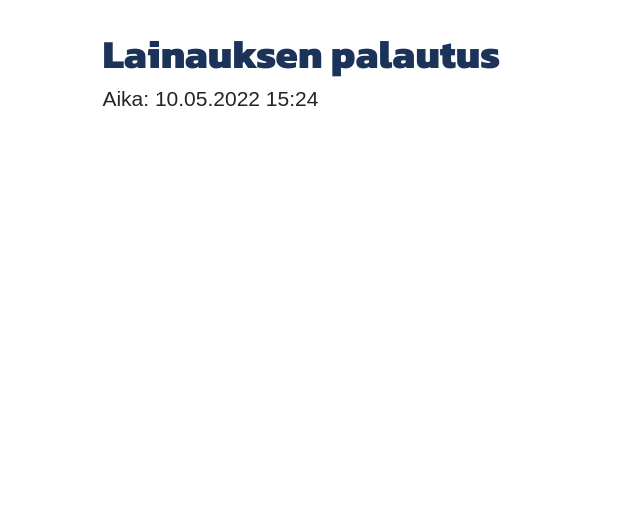
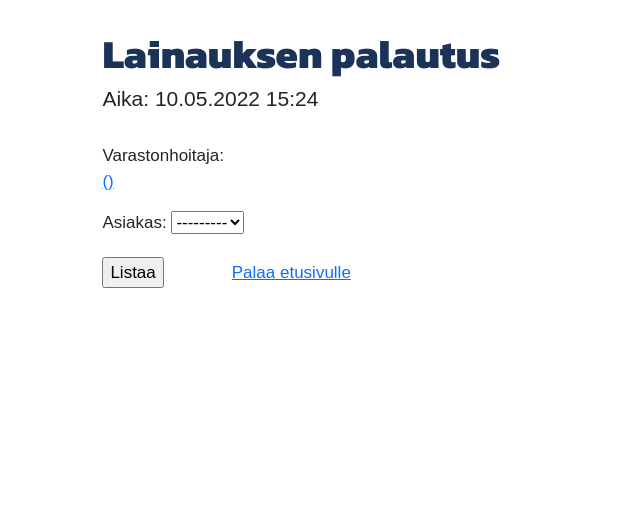
Before and after one commit to janlevea/Varastonhallinta-R3, a Django app: page /varasto/lainauksen_palautus/ in a window 1280 px wide. Shown: the part 139-667 px from the top of the page, without its empty margins (0-640 px from the left). Run offline with Django 4.2, Linux system fonts and the light colour scheme; the visitor is signed in with stand-in values (Sample User, id 1); data comes from the database, SQL or seed files in the repository; some libraries are stand-ins or nearby versions.

Commit message:
Lainauksen palautus toiminnallisuuden aloitus

```diff
--- a/varastonhallinta/varasto/forms.py
+++ b/varastonhallinta/varasto/forms.py
@@ -8,7 +8,6 @@
 
 # Varastotapahtuma modelista tehty formi uusi_lainaus -sivulle
 class UusiLainaus(forms.ModelForm):
-
     palautuspaiva = forms.DateField(
         initial = (timezone.now() + timedelta(days=14))
     )
@@ -26,5 +25,11 @@
         self.fields['tuote'].widget.attrs.update({'class': 'rasekoblueborder roundedborder'})
         self.fields['maara'].widget.attrs.update({'class': 'rasekoblueborder roundedborder bottom-marg'})
         self.fields['palautuspaiva'].widget.attrs.update({'class': 'blackborder roundedborder bottom-marg'})
+    # TODO: Tuote-valinnasta id pois
 
-# TODO: Tuote-valinnasta id pois
+class PalautaLainaus(forms.ModelForm):
+    class Meta:
+        model = Varastotapahtuma
+        fields = [
+            "asiakas"
+        ]
--- a/varastonhallinta/varasto/templates/varasto/lainauksen_palautus.html
+++ b/varastonhallinta/varasto/templates/varasto/lainauksen_palautus.html
@@ -7,6 +7,80 @@
         <h5>
             Aika: {{current_datetime|date:"d.m.Y H:i"}}
         </h5>
+        <br>
+        <form action="../lainauksen_palautus/" method="POST">
+            {% csrf_token %}
+            <div class="perusform1">
+                {% if asiakas %}
+                    <a href="/">Palaa etusivulle</a><br/><br/>
+                {% endif %}
+                <p class="varastonhoitaja">Varastonhoitaja:<br/>
+                <a href="/varasto/kayttajat/profiili/{{ request.user.opiskelijanumero }}">{{request.user.get_kokonimi}} ({{request.user.opiskelijanumero}})</a></p>
+                {% if not asiakas %}
+                    {{ form.as_p }}
+                    <input type="submit" value="Listaa"/>&emsp;&emsp;&emsp;&emsp;<a href="/">Palaa etusivulle</a>
+                {% endif %}
+            </div>
+        </form>
+        <br/>
+        {% if asiakas %}
+            {% if object_list %}
+                <br/>
+                Asiakkaan
+                <a href="/varasto/kayttajat/profiili/{{ asiakas.opiskelijanumero }}">
+                    {{ asiakas }}</a> avoimet lainaukset({{ object_list|length }}):<br/><br/>
+            {% else %}
+                Asiakkaalla {{ asiakas }} ei ole avoimia lainauksia.
+            {% endif %}
+        {% for instance in object_list %}
+        <div class="container" id="lainaukset_container">
+            {% comment %} Lataa valitun asiakkaan lainausten tiedot containereihin {% endcomment %}
+            <div class="row">
+                <div class="col">
+                    <a href="/varasto/lainaus/{{ instance.id }}">
+                        id({{ instance.id }}) / ark.tunnus: {{ instance.arkistotunnus }}
+                    </a>
+                </div>
+            </div>
+            <div class="row">
+                <div class="col">
+                    <a href="/varasto/tuotteet/ryhma/{{ instance.tuote.tuoteryhma.id }}">
+                        {{ instance.tuote.tuoteryhma.nimi }}</a>
+                        /
+                    <a href="/varasto/tuotteet/tuote/{{ instance.tuote.id }}">
+                        {{ instance.tuote.nimike }}</a>
+                </div>
+                <div class="col">
+                    {{ instance.maara }}kpl
+                </div>
+            </div>
+            <div class="row">
+                <div class="col">
+                    Aika: {{ instance.aikaleima|date:"d.m.Y H:i" }}
+                </div>
+                <div class="col">
+                    Viim. palautuspäivä: {{ instance.palautuspaiva|date:"d.m.Y" }}
+                </div>
+            </div>
+            <div class="row">
+                <div class="col">
+                    Lainaaja: <a href="/varasto/kayttajat/profiili/{{ instance.asiakas.opiskelijanumero }}">{{ instance.asiakas.get_kokonimi }} ({{ instance.asiakas.opiskelijanumero }})</a>
+                </div>
+                <div class="col">
+                    Varastonhoitaja: <a href="/varasto/kayttajat/profiili/{{ instance.varastonhoitaja.opiskelijanumero }}">{{ instance.varastonhoitaja.get_kokonimi }} ({{ instance.varastonhoitaja.opiskelijanumero }})</a>
+                </div>
+            </div>
+            <div class="row">
+                <div class="col">
+                    {% comment %} TODO: lainauksen palauttamisen kirjaaminen {% endcomment %}
+                    Merkitse palautetuksi
+                </div>
+            </div>
+        </div>
+        <br/>
+        {% endfor %}
+        {% endif %}
+        <br/>
     </div>
 </main>
 {% endblock content %}
--- a/varastonhallinta/varasto/templates/varasto/lainaukset.html
+++ b/varastonhallinta/varasto/templates/varasto/lainaukset.html
@@ -40,7 +40,7 @@
                 Aika: {{ instance.aikaleima|date:"d.m.Y H:i" }}
             </div>
             <div class="col">
-                Palautus: {{ instance.palautuspaiva|date:"d.m.Y" }}
+                Viim. palautuspäivä: {{ instance.palautuspaiva|date:"d.m.Y" }}
             </div>
         </div>
         <div class="row">
--- a/varastonhallinta/varasto/templates/varasto/uusi_lainaus.html
+++ b/varastonhallinta/varasto/templates/varasto/uusi_lainaus.html
@@ -8,7 +8,7 @@
             Aika: {{current_datetime|date:"d.m.Y H:i"}}
         </h5>
         <br>
-        <form action="../uusi_lainaus/" method="post">
+        <form action="../uusi_lainaus/" method="POST">
             {% csrf_token %}
             <div class="perusform1">
                 <p class="varastonhoitaja">Varastonhoitaja:<br/>
--- a/varastonhallinta/varasto/views.py
+++ b/varastonhallinta/varasto/views.py
@@ -4,10 +4,7 @@
 from django.contrib.auth.decorators import login_required
 
 from varasto.models import Varastotapahtuma
-from .forms import UusiLainaus
-
-# UUID arkistotunnuksen luontia varten
-import uuid
+from .forms import UusiLainaus, PalautaLainaus
 
 @login_required
 def index(request):
@@ -29,7 +26,6 @@
             lainaustapahtuma = Varastotapahtuma.objects.create(**form.cleaned_data,
             **{
                 "varastonhoitaja": request.user,
-                "arkistotunnus": uuid.uuid4()
             })
             lainaustapahtuma.save()
             return render(request, "varasto/lainaus.html",  {"laina": lainaustapahtuma, "juuriLisatty": True})
@@ -65,4 +61,17 @@
 @login_required
 def lainauksenPalautus(request):
     current_datetime = timezone.now
-    return render(request, "varasto/lainauksen_palautus.html", {"current_datetime": current_datetime})
+
+    if request.method == 'POST':
+        form = PalautaLainaus(request.POST)
+        if form.is_valid():
+            asiakas1 = form.cleaned_data["asiakas"]
+            queryset = Varastotapahtuma.objects.filter(asiakas=asiakas1)
+            return render(request, "varasto/lainauksen_palautus.html",
+            {"current_datetime": current_datetime,
+            "object_list": queryset, "asiakas": asiakas1})
+    else:
+        form = PalautaLainaus()
+
+    return render(request, "varasto/lainauksen_palautus.html",
+    {"form": form, "current_datetime": current_datetime})
```
